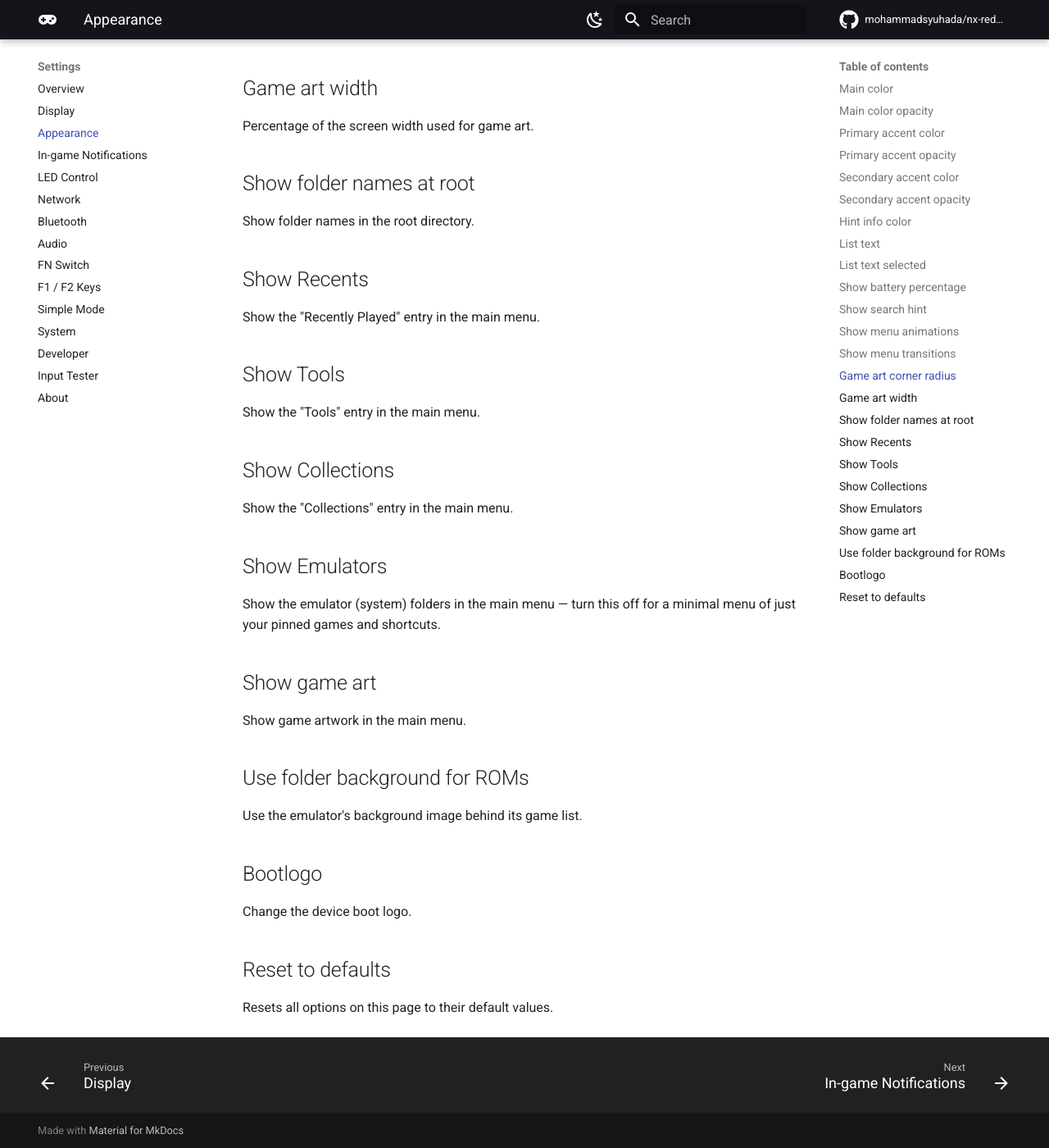
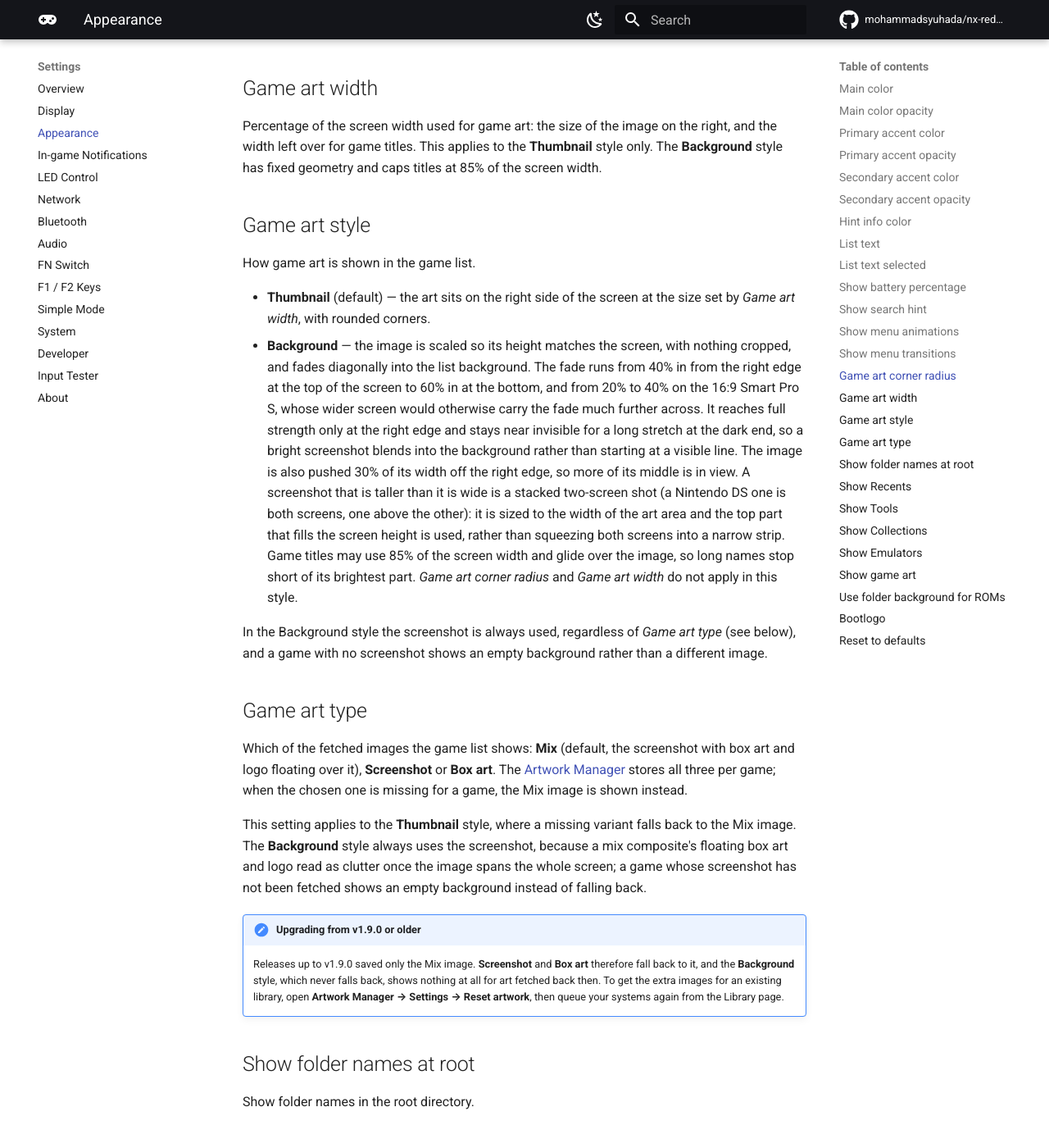
Before and after one commit to mohammadsyuhada/nx-redux-docs, an MkDocs documentation site: the page built from docs/settings/appearance.md, in a window 1280 px wide and 1400 px high, scrolled down 2271 px. Shown: the whole window at 82% size. Built offline with MkDocs 1.6.1 and Material for MkDocs 9.7.7, drawn with Linux system fonts in a browser that asks for light colours; comment, search, counter and statistics services are not loaded.

Commit message:
docs: game art style and type, artwork variants and the v1.9.0 re-fetch note

```diff
--- a/docs/settings/appearance.md
+++ b/docs/settings/appearance.md
@@ -67,7 +67,59 @@ Radius of the rounded corners on game art.
 
 ## Game art width
 
-Percentage of the screen width used for game art.
+Percentage of the screen width used for game art: the size of the image on
+the right, and the width left over for game titles. This applies to the
+**Thumbnail** style only. The **Background** style has fixed geometry and
+caps titles at 85% of the screen width.
+
+## Game art style
+
+How game art is shown in the game list.
+
+- **Thumbnail** (default) — the art sits on the right side of the screen at
+  the size set by *Game art width*, with rounded corners.
+- **Background** — the image is scaled so its height matches the screen, with
+  nothing cropped, and fades diagonally into the list background. The fade
+  runs from 40% in from the right edge at the top of the screen to 60% in at
+  the bottom, and from 20% to 40% on the 16:9 Smart Pro S, whose wider screen
+  would otherwise carry the fade much further across. It reaches full strength
+  only at the right edge and stays near invisible for a long stretch at the
+  dark end, so a bright screenshot blends into the background rather than
+  starting at a visible line. The image is also pushed 30% of its width off
+  the right edge, so more of its middle is in view. A screenshot that is
+  taller than it is wide is a stacked two-screen shot (a Nintendo DS one is
+  both screens, one above the other): it is sized to the width of the art
+  area and the top part that fills the screen height is used, rather than
+  squeezing both screens into a narrow strip. Game titles may use 85% of the
+  screen width and glide over the image, so long names stop short of its
+  brightest part. *Game art corner radius* and *Game art width* do not apply
+  in this style.
+
+In the Background style the screenshot is always used, regardless of *Game
+art type* (see below), and a game with no screenshot shows an empty
+background rather than a different image.
+
+## Game art type
+
+Which of the fetched images the game list shows: **Mix** (default, the
+screenshot with box art and logo floating over it), **Screenshot** or
+**Box art**. The [Artwork Manager](../apps/artwork-manager.md) stores all
+three per game; when the chosen one is missing for a game, the Mix image is
+shown instead.
+
+This setting applies to the **Thumbnail** style, where a missing variant
+falls back to the Mix image. The **Background** style always uses the
+screenshot, because a mix composite's floating box art and logo read as
+clutter once the image spans the whole screen; a game whose screenshot has
+not been fetched shows an empty background instead of falling back.
+
+!!! note "Upgrading from v1.9.0 or older"
+    Releases up to v1.9.0 saved only the Mix image. **Screenshot** and
+    **Box art** therefore fall back to it, and the **Background** style,
+    which never falls back, shows nothing at all for art fetched back then.
+    To get the extra images for an existing library, open **Artwork Manager
+    → Settings → Reset artwork**, then queue your systems again from the
+    Library page.
 
 ## Show folder names at root
 
```
Also changed, not shown: docs/apps/artwork-manager.md (+40 -3 lines), docs/assets/screenshots/artwork-settings.png.
